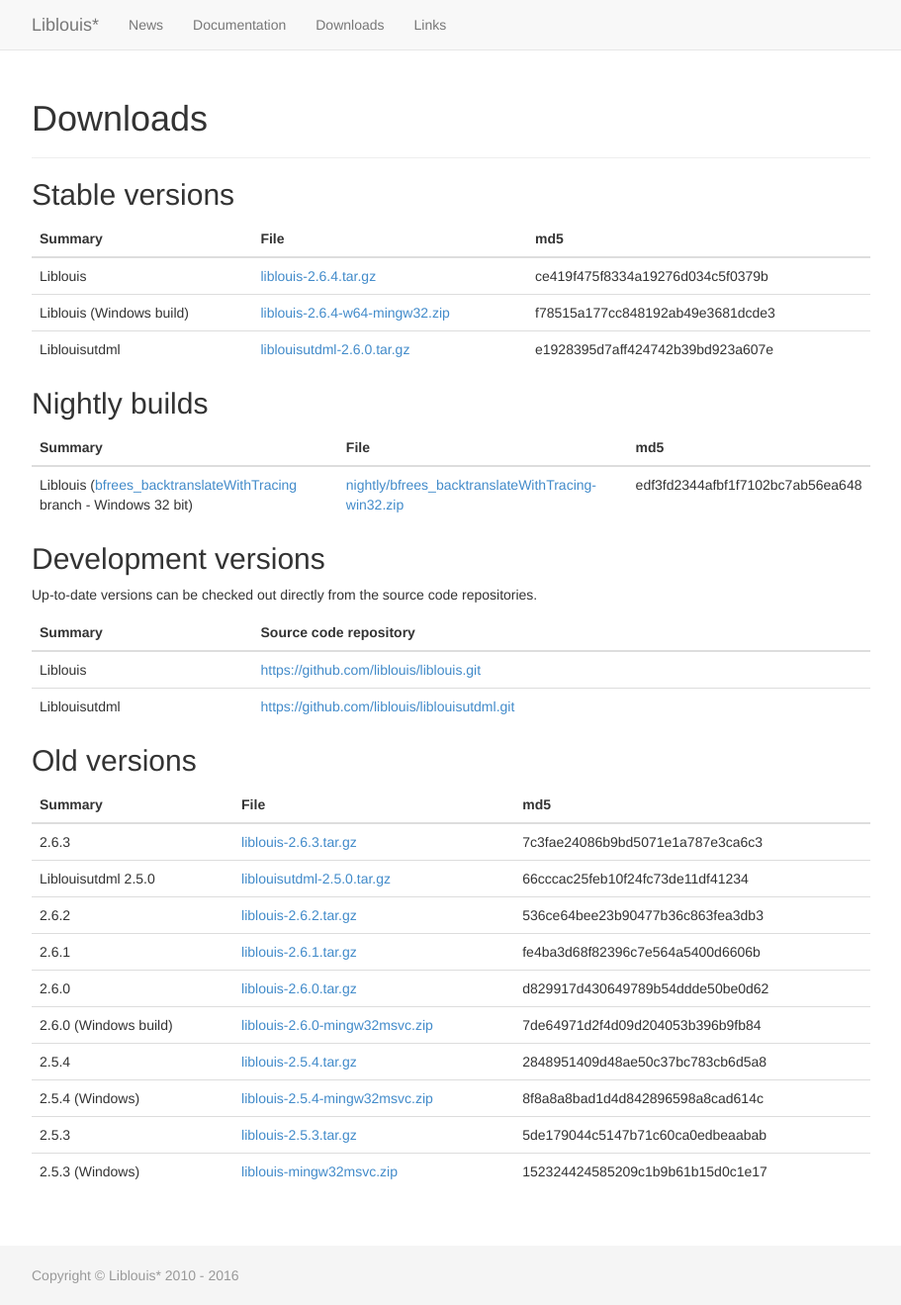
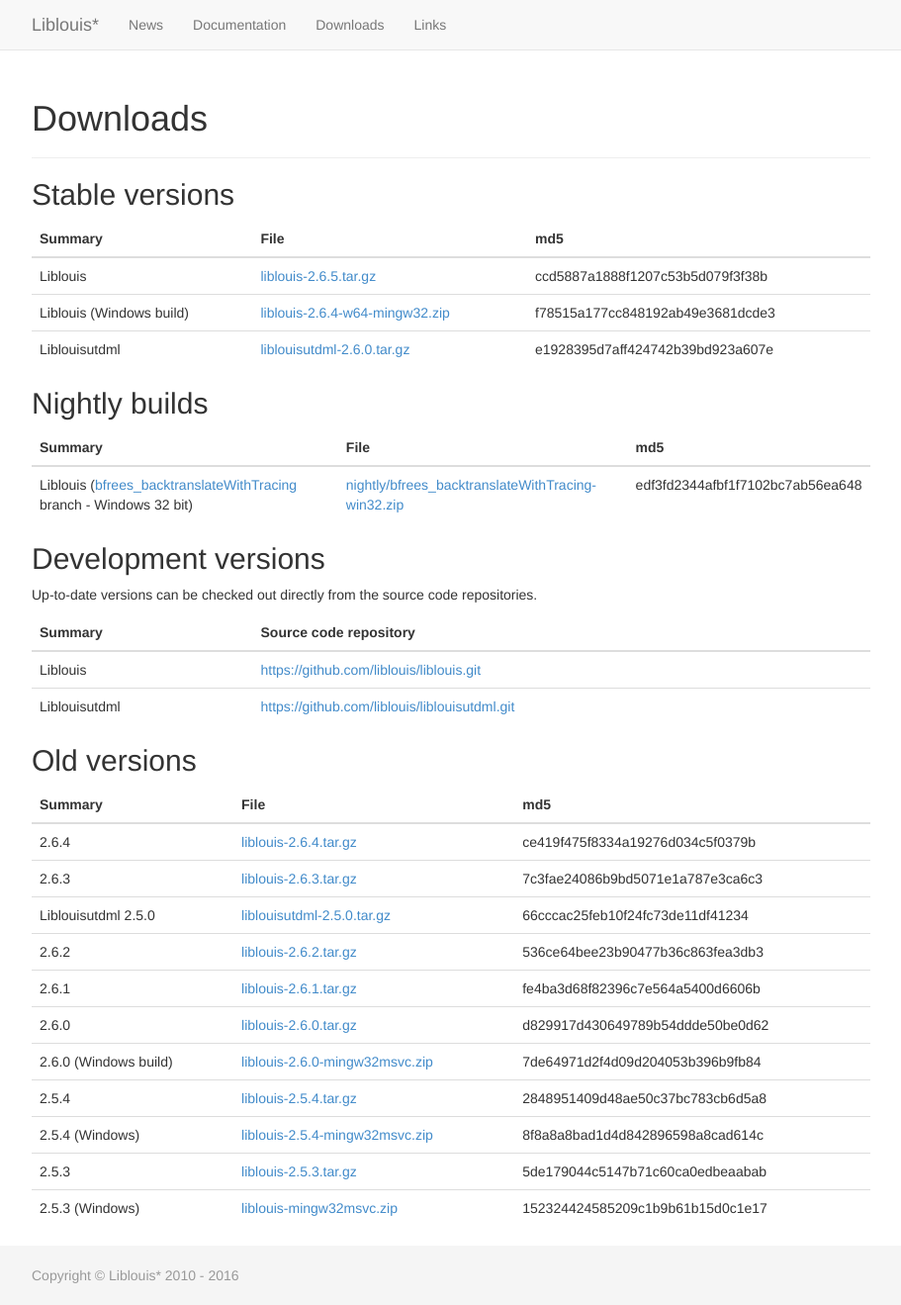
Before and after one commit to liblouis/liblouis.github.io, a Jekyll site: the page built from downloads/index.md, in a window 1280 px wide and 1319 px high. Shown: the whole window at 99% size, without its empty margins (38-949 px from the left). Built offline with Jekyll 4.4.1, drawn with Linux system fonts in a browser that asks for light colours.

Commit message:
Add latest stable release

```diff
--- a/downloads/index.md
+++ b/downloads/index.md
@@ -6,7 +6,7 @@ title: Downloads
 
 |Summary|File|md5|
 |---------|
-|Liblouis|[liblouis-2.6.4.tar.gz](https://github.com/liblouis/liblouis/releases/download/v2.6.4/liblouis-2.6.4.tar.gz)|ce419f475f8334a19276d034c5f0379b|
+|Liblouis|[liblouis-2.6.5.tar.gz](https://github.com/liblouis/liblouis/releases/download/v2.6.5/liblouis-2.6.5.tar.gz)|ccd5887a1888f1207c53b5d079f3f38b|
 |Liblouis (Windows build)|[liblouis-2.6.4-w64-mingw32.zip](https://github.com/liblouis/liblouis/releases/download/v2.6.4/liblouis-2.6.4-w64-mingw32.zip)|f78515a177cc848192ab49e3681dcde3|
 |Liblouisutdml|[liblouisutdml-2.6.0.tar.gz](https://github.com/liblouis/liblouisutdml/releases/download/v2.6.0/liblouisutdml-2.6.0.tar.gz)|e1928395d7aff424742b39bd923a607e|
 {: .table}
@@ -32,6 +32,7 @@ Up-to-date versions can be checked out directly from the source code repositorie
 
 |Summary|File|md5|
 |---------|
+|2.6.4|[liblouis-2.6.4.tar.gz](https://github.com/liblouis/liblouis/releases/download/v2.6.4/liblouis-2.6.4.tar.gz)|ce419f475f8334a19276d034c5f0379b|
 |2.6.3|[liblouis-2.6.3.tar.gz](https://github.com/liblouis/liblouis/releases/download/v2.6.3/liblouis-2.6.3.tar.gz)|7c3fae24086b9bd5071e1a787e3ca6c3|
 |Liblouisutdml 2.5.0|[liblouisutdml-2.5.0.tar.gz](http://code.google.com/p/liblouisutdml/downloads/detail?name=liblouisutdml-2.5.0.tar.gz)|66cccac25feb10f24fc73de11df41234|
 |2.6.2|[liblouis-2.6.2.tar.gz](https://github.com/liblouis/liblouis/releases/download/v2.6.2/liblouis-2.6.2.tar.gz)|536ce64bee23b90477b36c863fea3db3|
```
